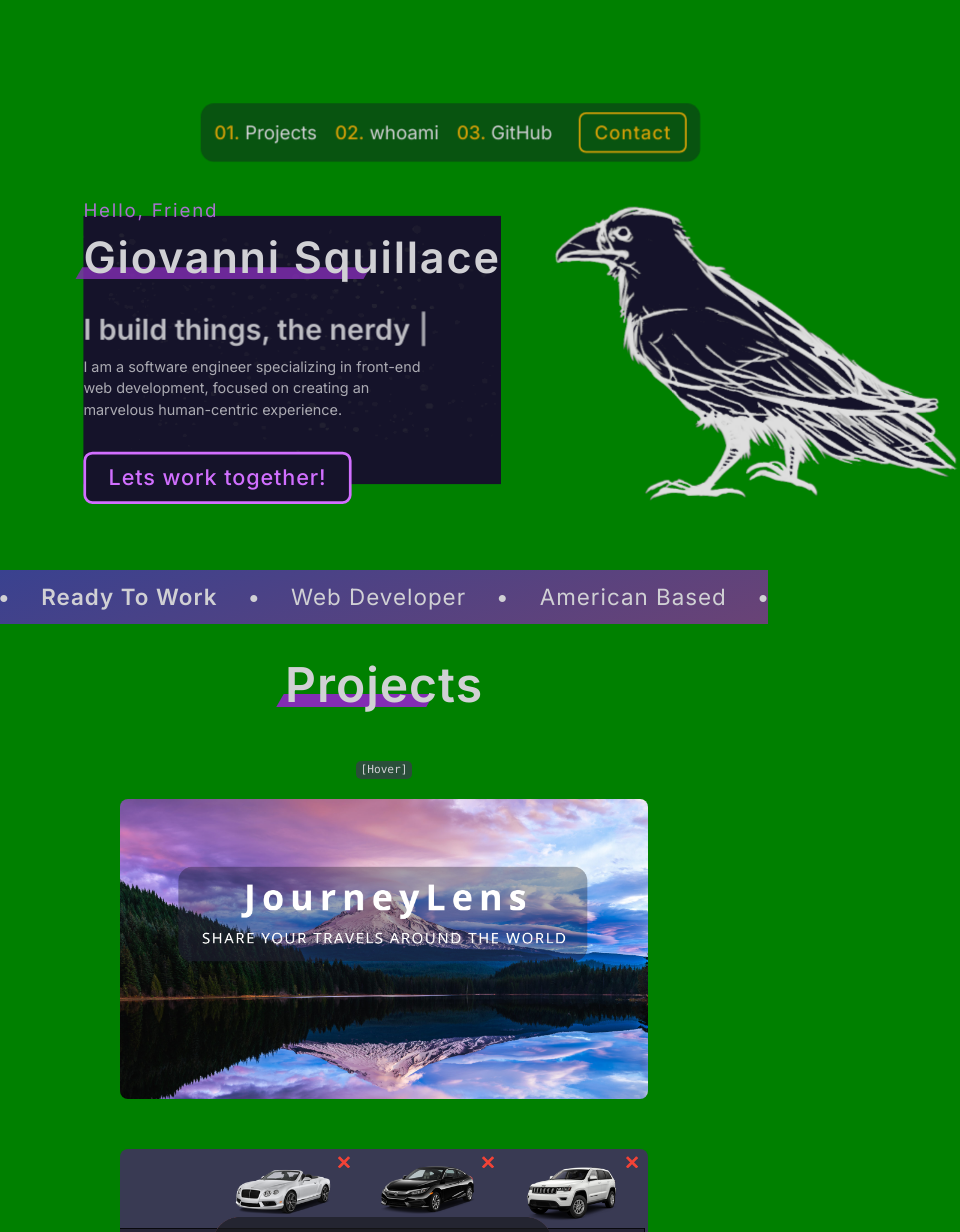
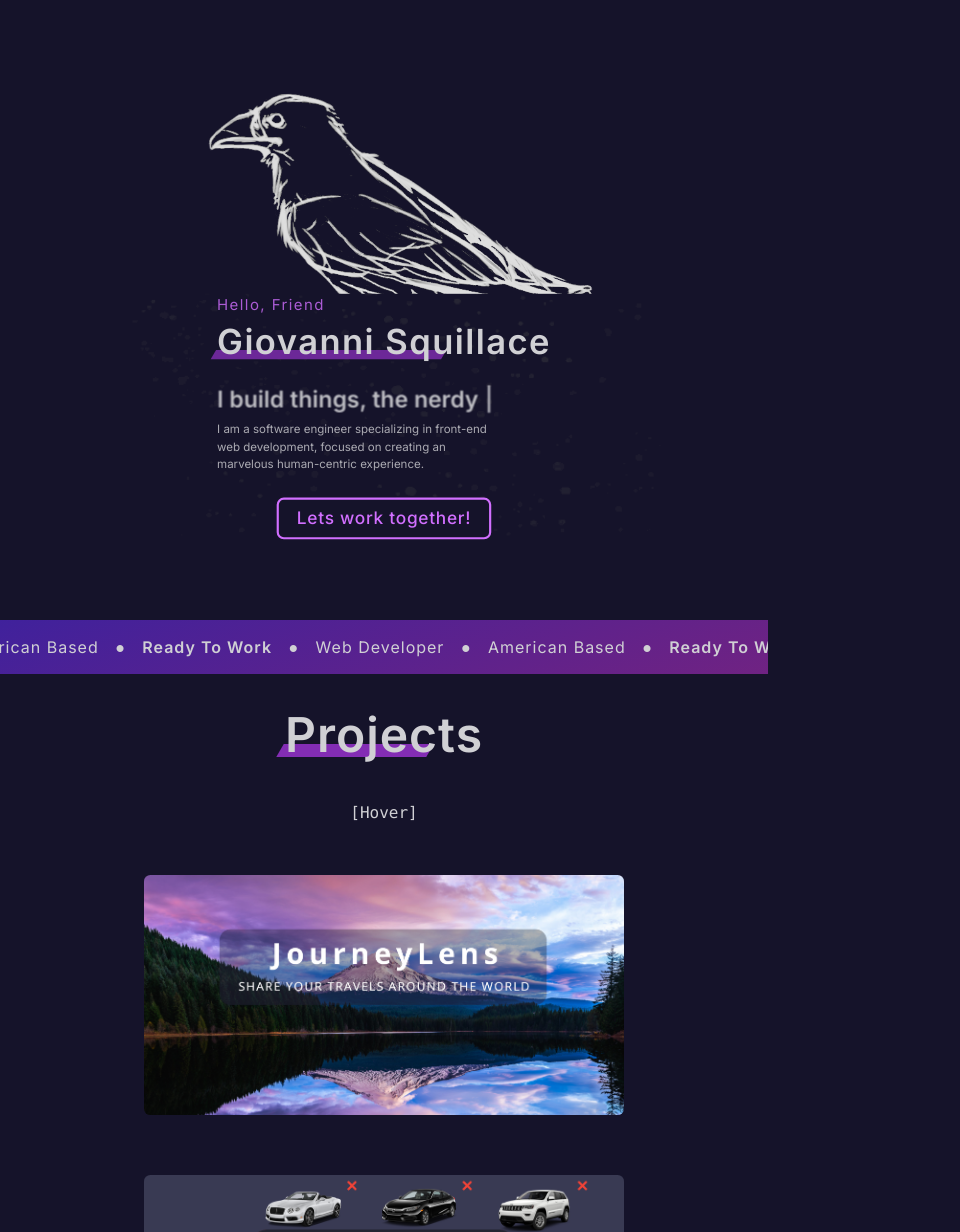
Before and after one commit to Corvus-JSDev/CorvusPortfolio, a React (Vite) app: page / in a window 768 px wide. Shown: the top 1232 px of the page, 960 px wide, since content can reach past the window. Built offline with nearby package versions, Linux system fonts and the light colour scheme.

Commit message:
finishing touches

```diff
--- a/src/App.css
+++ b/src/App.css
@@ -26,8 +26,8 @@
 	left: 0;
 	right: 0;
 	bottom: 0;
-	border: 3px solid gold;
-	opacity: 0.5;
+	border: 3px solid var(--gold-color);
+	opacity: 0.6;
 	border-radius: 20px;
 	pointer-events: none;
 }
@@ -63,7 +63,8 @@
 /* Extra small devices (phones, 600px and down) */
 @media only screen and (max-width: 600px) {
 	body {
-		background-color: lightblue !important;
+		/* background-color: black !important; */
+		padding: 0px !important;
 	}
 
 	.goldOutline {
@@ -73,7 +74,8 @@
 /* Small devices */
 @media only screen and (min-width: 601px) and (max-width: 768px) {
 	body {
-		background-color: green !important;
+		/* background-color: green !important; */
+		padding: 0px !important;
 	}
 
 	.goldOutline {
@@ -84,7 +86,8 @@
 /* Medium devices */
 @media only screen and (min-width: 769px) and (max-width: 992px) {
 	body {
-		background-color: red !important;
+		/* background-color: red !important; */
+		padding-top: 0px !important;
 	}
 
 	.goldOutline {
@@ -95,13 +98,13 @@
 /* Large devices */
 @media only screen and (min-width: 993px) and (max-width: 1200px) {
 	body {
-		background-color: blue !important;
+		/* background-color: blue !important; */
 	}
 }
 
 /* Extra large devices */
 @media only screen and (min-width: 1201px) {
 	body {
-		background-color: purple !important;
+		/* background-color: purple !important; */
 	}
 }
--- a/src/shared/components/Hero/style.module.css
+++ b/src/shared/components/Hero/style.module.css
@@ -28,7 +28,9 @@
 	flex-direction: column;
 	justify-content: center;
 	align-items: center;
-	/* padding: 0px 250px; */
+	min-width: 600px;
+	/* padding: 10px 100px; */
+	position: relative;
 }
 
 .header_infoSection {
@@ -112,11 +114,15 @@
 /** LOGO Section  */
 .logoSection {
 	height: var(--section-height);
+	position: relative;
 
 	flex: 0.7;
 	display: flex;
 	justify-content: center;
 	align-items: center;
+
+	transition: all 0.3s ease;
+	right: 0;
 }
 
 .crowContainer {
@@ -234,3 +240,94 @@
 		opacity: calc(var(--line-opacity) - 0.1);
 	}
 }
+
+/** Media Queries */
+
+/* Extra small devices (phones, 600px and down) */
+@media only screen and (max-width: 600px) {
+	.workTogetherBtn {
+		left: 50%;
+		transform: translateX(-50%);
+	}
+	.infoSection {
+		scale: 0.8;
+	}
+
+	.logoSection {
+		display: none;
+	}
+
+	.heroContainer {
+		justify-content: center;
+	}
+}
+/* Small devices */
+@media only screen and (min-width: 601px) and (max-width: 768px) {
+	.workTogetherBtn {
+		left: 50%;
+		transform: translateX(-50%);
+	}
+
+	.heroContainer {
+		margin-top: 0px;
+		flex-direction: column-reverse;
+		height: 600px;
+	}
+
+	.infoSection {
+		z-index: 9;
+		scale: 0.8;
+	}
+	.logoSection {
+		top: 150px;
+	}
+
+	.workTogetherBtn {
+		left: 50%;
+		transform: translateX(-50%);
+	}
+
+	.crowContainer circle,
+	.line1,
+	.line2,
+	.line3 {
+		animation-delay: 0s;
+	}
+}
+
+/* Medium devices */
+@media only screen and (min-width: 769px) and (max-width: 992px) {
+	.heroContainer {
+		margin-top: 0px;
+		flex-direction: column-reverse;
+		height: 600px;
+	}
+
+	.infoSection {
+		z-index: 9;
+		scale: 0.8;
+	}
+	.logoSection {
+		top: 150px;
+	}
+
+	.workTogetherBtn {
+		left: 50%;
+		transform: translateX(-50%);
+	}
+
+	.crowContainer circle,
+	.line1,
+	.line2,
+	.line3 {
+		animation-delay: 0s;
+	}
+}
+
+/* Large devices */
+@media only screen and (min-width: 993px) and (max-width: 1200px) {
+	.logoSection {
+		right: 100px;
+		scale: 0.8;
+	}
+}
--- a/src/shared/components/Nav-Bar/style.module.css
+++ b/src/shared/components/Nav-Bar/style.module.css
@@ -63,3 +63,23 @@
 	/* It also works because the shine effect uses the ::before class */
 	display: none;
 }
+
+/* Extra small devices (phones, 600px and down) */
+@media only screen and (max-width: 600px) {
+	.navBar_container {
+		display: none;
+	}
+}
+/* Small devices */
+@media only screen and (min-width: 601px) and (max-width: 768px) {
+	.navBar_container {
+		display: none;
+	}
+}
+
+/* Medium devices */
+@media only screen and (min-width: 769px) and (max-width: 992px) {
+	.navBar_container {
+		display: none;
+	}
+}
--- a/src/shared/components/Projects-Section/projects.jsx
+++ b/src/shared/components/Projects-Section/projects.jsx
@@ -8,13 +8,7 @@ export default function ProjectsSection() {
 				<h1 className={style.header_ProjectSection}>Projects</h1>
 				<code
 					title="No, not me! The project cards"
-					style={{
-						backgroundColor: "rgba(84, 29, 115, 0.5)",
-						padding: "1px 4px",
-						borderRadius: "5px",
-						fontSize: "0.7rem",
-						marginTop: "40px",
-					}}
+					style={{ marginTop: "30px" }}
 				>
 					[Hover]
 				</code>
--- a/src/shared/components/Projects-Section/style.module.css
+++ b/src/shared/components/Projects-Section/style.module.css
@@ -16,6 +16,8 @@
 /** header and its underline */
 .header_ProjectSection {
 	position: relative;
+	/* left: 50%; */
+	/* transform: translateX(-50%); */
 	font-size: 3rem;
 	font-weight: 600;
 	letter-spacing: 1px;
@@ -44,6 +46,7 @@
 	overflow: hidden;
 	width: 100%;
 	margin-top: 50px;
+	min-width: 600px;
 }
 
 .mainProject {
@@ -212,3 +215,33 @@
 	position: relative;
 	left: 20px;
 }
+
+/* Extra small devices (phones, 600px and down) */
+@media only screen and (max-width: 600px) {
+	.mainProject,
+	.secondaryProjects,
+	.thirdProjects,
+	.forthProjects {
+		scale: 0.6;
+		margin-top: 0px;
+	}
+
+	.projectContainer {
+		padding: 0px;
+	}
+}
+/* Small devices */
+@media only screen and (min-width: 601px) and (max-width: 768px) {
+	.mainProject,
+	.secondaryProjects,
+	.thirdProjects,
+	.forthProjects {
+		scale: 0.8;
+		width: 100px;
+		margin-top: 0px;
+	}
+
+	.projectContainer {
+		padding: 0px;
+	}
+}
--- a/src/shared/components/Ready-To-Work/style.module.css
+++ b/src/shared/components/Ready-To-Work/style.module.css
@@ -45,3 +45,24 @@
 .rtw_container h3 {
 	font-weight: 400;
 }
+
+/* Extra small devices (phones, 600px and down) */
+@media only screen and (max-width: 600px) {
+	.rtw_container h1,
+	.rtw_container h3 {
+		font-size: 1rem;
+	}
+	.rtw_container {
+		gap: 15px;
+	}
+}
+/* Small devices */
+@media only screen and (min-width: 601px) and (max-width: 768px) {
+	.rtw_container h1,
+	.rtw_container h3 {
+		font-size: 1rem;
+	}
+	.rtw_container {
+		gap: 15px;
+	}
+}
--- a/src/shared/components/Skills/style.module.css
+++ b/src/shared/components/Skills/style.module.css
@@ -96,3 +96,46 @@
 	align-items: center;
 	margin-bottom: 20px;
 }
+
+/** Media Queries */
+
+/* Extra small devices (phones, 600px and down) */
+@media only screen and (max-width: 600px) {
+	.skillsContainer {
+		padding: 0px;
+		padding-bottom: 40px;
+	}
+	.techContainer {
+		flex-direction: column;
+	}
+	.techHeader {
+		margin-top: 20px;
+	}
+}
+/* Small devices */
+@media only screen and (min-width: 601px) and (max-width: 768px) {
+	.skillsContainer {
+		padding: 0px;
+		padding-bottom: 40px;
+	}
+	.techContainer {
+		flex-direction: column;
+	}
+	.techHeader {
+		margin-top: 20px;
+	}
+}
+
+/* Medium devices */
+@media only screen and (min-width: 769px) and (max-width: 992px) {
+	.skillsContainer {
+		padding: 20px 0px 40px 0px;
+	}
+}
+
+/* Large devices */
+@media only screen and (min-width: 993px) and (max-width: 1200px) {
+	.skillsContainer {
+		padding: 20px 130px 40px 130px;
+	}
+}
--- a/src/shared/components/whoami/style.module.css
+++ b/src/shared/components/whoami/style.module.css
@@ -41,3 +41,18 @@
 .textContainer b {
 	font-weight: 600 !important;
 }
+
+/** Media Queries */
+
+/* Extra small devices (phones, 600px and down) */
+@media only screen and (max-width: 600px) {
+	.textContainer {
+		padding: 0px 30px;
+	}
+}
+/* Small devices */
+@media only screen and (min-width: 601px) and (max-width: 768px) {
+	.textContainer {
+		padding: 0px 30px;
+	}
+}
```
